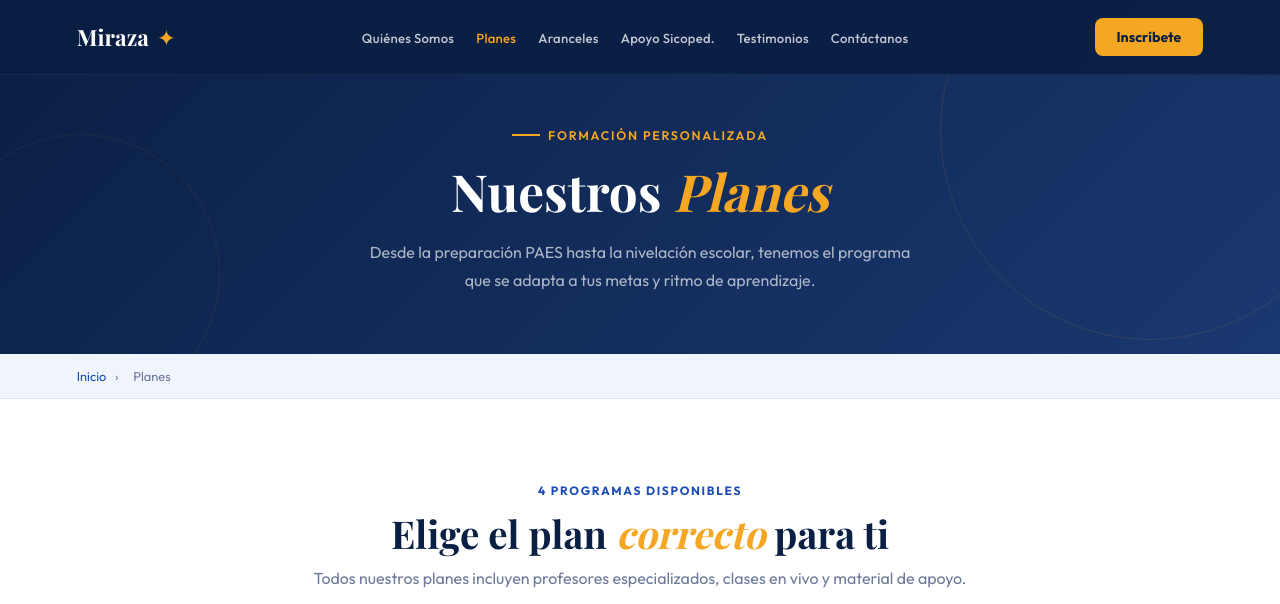
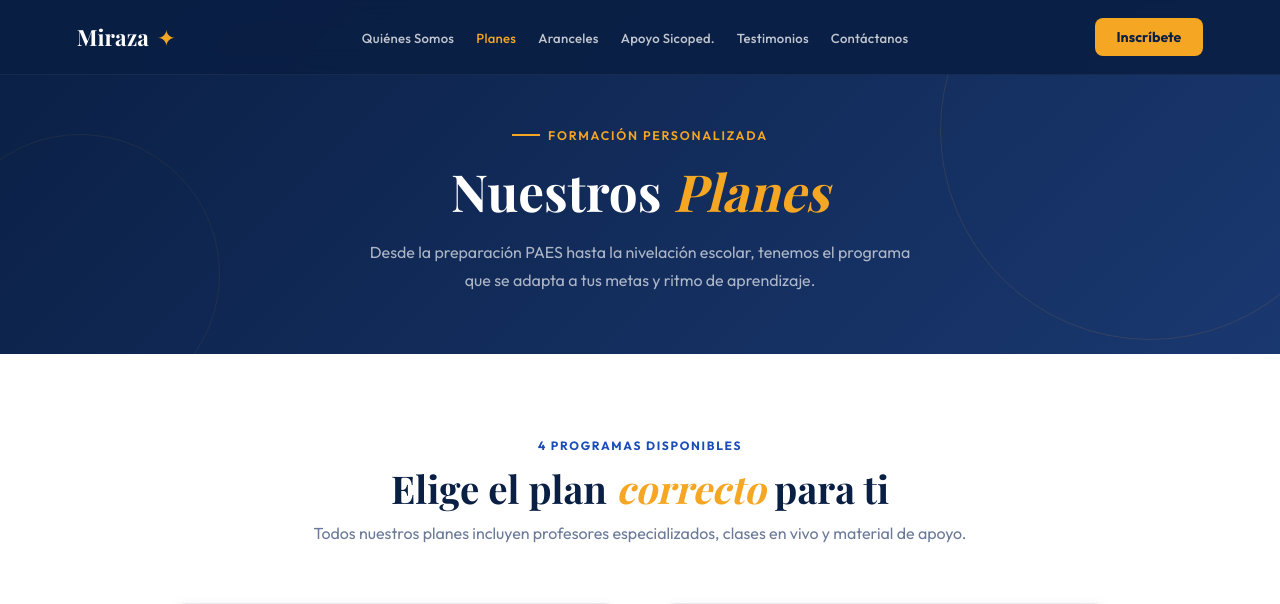
Before and after one commit to sebastianmibanez/miraza, a Flask app: page /planes in a window 1280 px wide. Shown: the top 604 px of the page. Run offline with Flask 3, Linux system fonts and the light colour scheme; some libraries are stand-ins or nearby versions; some web fonts are replaced.

Commit message:
fix: remove breadcrumb from all pages
Co-Authored-By: Claude Sonnet 4.6 <noreply@anthropic.com>

```diff
--- a/templates/base.html
+++ b/templates/base.html
@@ -102,11 +102,6 @@
     .page-hero h1 em { color: var(--gold); font-style: italic; }
     .page-hero p { color: rgba(255,255,255,0.65); font-size: 1rem; line-height: 1.75; max-width: 560px; margin: 0 auto; }
 
-    /* ── BREADCRUMB ── */
-    .breadcrumb { padding: 14px 6vw; background: var(--light); border-bottom: 1px solid rgba(10,31,68,0.07); font-size: 0.80rem; color: var(--muted); }
-    .breadcrumb a { color: var(--blue); text-decoration: none; }
-    .breadcrumb a:hover { color: var(--navy); }
-    .breadcrumb span { margin: 0 6px; }
 
     /* ── FOOTER ── */
     footer { background: #060f22; color: rgba(255,255,255,0.5); padding: 72px 6vw 32px; }
--- a/templates/planes.html
+++ b/templates/planes.html
@@ -247,12 +247,6 @@
   </div>
 </section>
 
-<!-- BREADCRUMB -->
-<div class="breadcrumb">
-  <a href="{{ url_for('index') }}">Inicio</a>
-  <span>›</span>
-  <span>Planes</span>
-</div>
 
 <div class="planes-wrap">
 
```
